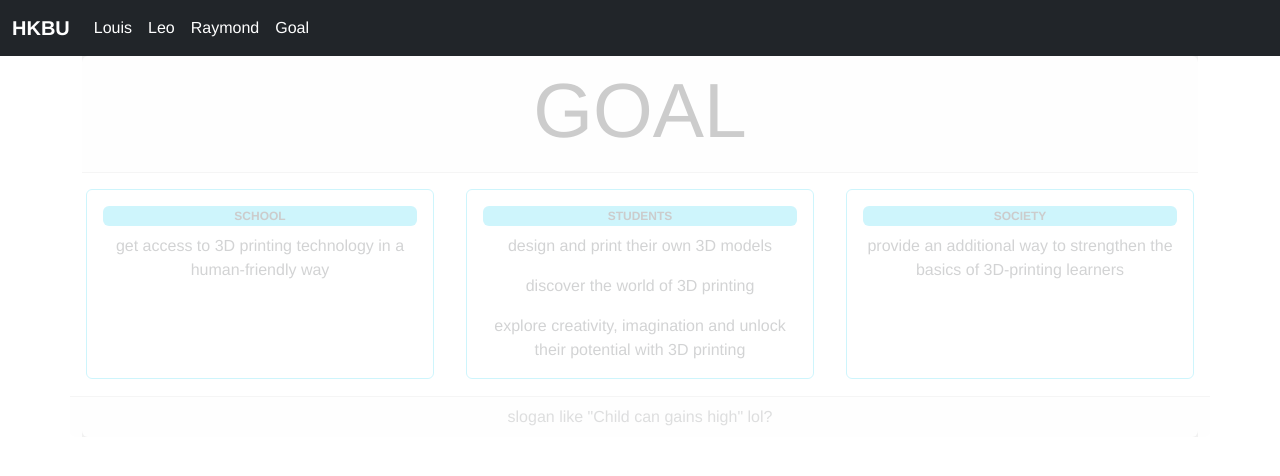
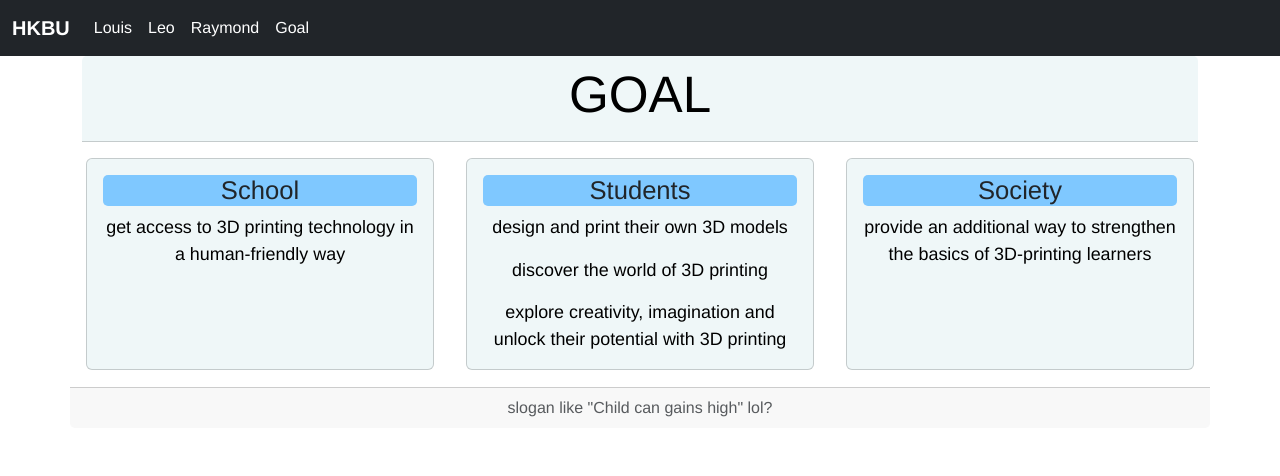
Before and after one commit to leoleo1222/landing-web-3dprinter, a Vue app: page /jenny in a window 1280 px wide. Shown: the top 476 px of the page. Built offline with nearby package versions, Linux system fonts and the light colour scheme; what vue3-apexcharts would draw is missing.

Commit message:
Goal draft

```diff
--- a/src/components/GoalComp.vue
+++ b/src/components/GoalComp.vue
@@ -1,26 +1,29 @@
 <template>
-    <div class="bg">
-        <div class="card text-center border-0 bg-0">
-            <div class="card-header">
+    <div>
+        <div class="card text-center border-0 gap">
+            <div class="card-header goal">
                 <h1>Goal</h1>
             </div>
             <div class="row">
-                <div data-aos="flip-left" class="card col-md-4 card-body border-info mx-3 my-3" style="width: 12rem;">
-                    <h5 class="card-title badge text-bg-info">School</h5>
+                <div data-aos="flip-left" class="card col-md-4 card-body mx-3 my-3 goal" style="width: 12rem;">
+
+                    <h5 class="card-title">School</h5>
                     <p class="card-text">get access to 3D printing technology in a human-friendly way</p>
                 </div>
 
-                <div data-aos="flip-left" class="card col-md-4 card-body border-info mx-3 my-3" style="width: 12rem;">
-                    <h5 class="card-title badge text-bg-info">Students</h5>
+                <div data-aos="flip-left" class="card col-md-4 card-body mx-3 my-3 goal" style="width: 12rem;">
+                    <h5 class="card-title">Students</h5>
                     <p class="card-text">design and print their own 3D models</p>
                     <p class="card-text">discover the world of 3D printing</p>
-                    <p class="card-text">explore creativity, imagination and unlock their potential with 3D printing</p>
+                    <p class="card-text">explore creativity, imagination and unlock their potential with 3D printing
+                    </p>
                 </div>
 
-                <div data-aos="flip-left" class="card col-md-4 col-lg-4 card-body border-info mx-3 my-3"
+                <div data-aos="flip-left" class="card col-md-4 col-lg-4 card-body mx-3 my-3 goal"
                     style="width: 12rem;">
-                    <h5 class="card-title badge text-bg-info">Society</h5>
-                    <p class="card-text ">provide an additional way to strengthen the basics of 3D-printing learners</p>
+                    <h5 class="card-title">Society</h5>
+                    <p class="card-text ">provide an additional way to strengthen the basics of 3D-printing learners
+                    </p>
                 </div>
 
                 <div class="card-footer text-muted">
@@ -30,6 +33,7 @@
         </div>
     </div>
 </template>
+
 
 <script>
 import AOS from "aos";
@@ -49,25 +53,33 @@ export default {
 <style>
 @import url("https://fonts.googleapis.com/css2?family=Poppins:wght@700&display=swap");
 
-.bg {
-    background-color: rgba(0, 0, 0, .25);
-    opacity: 0.2;
-    color: white;
+.gap {
+    background: #00000000;
+    position: relative;
+}
+.goal {
+    background: #2e90a413;
+    position: relative;
+}
+
+.goal p {
+    position: relative;
+    font-size: 1.4vw;
+    color: #000000;
 }
 
 h1 {
     position: relative;
-    font-size: 6vw;
+    font-size: 4vw;
     color: #000000;
     text-transform: uppercase;
-    white-space: nowrap;
 }
 
 h5 {
     position: relative;
-    font-size: 8vw;
+    font-size: 2vw;
     color: #000000;
-    text-transform: uppercase;
-    white-space: nowrap;
+    background-color: rgb(127, 200, 255);
+    border-radius: 5px;
 }
 </style>
```
